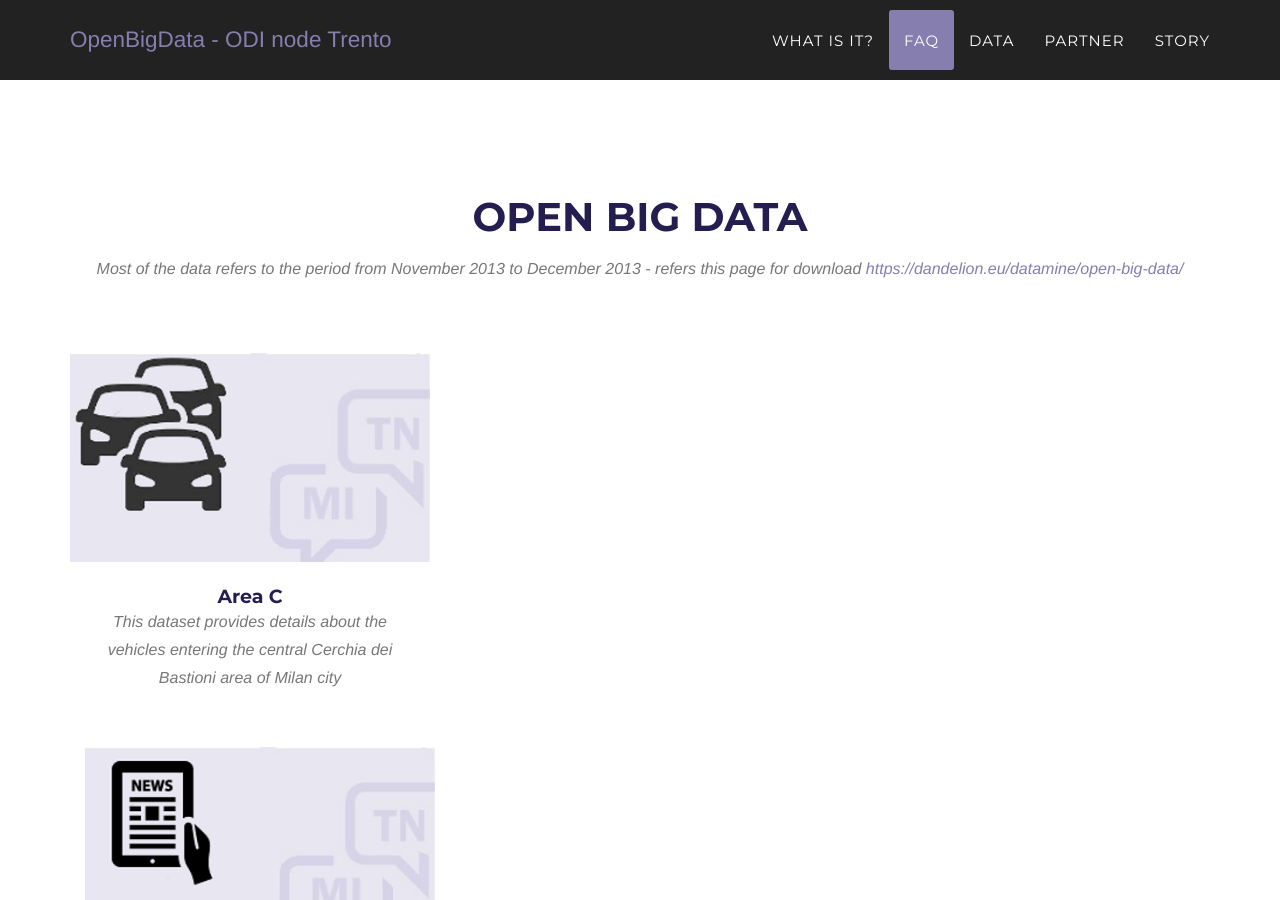
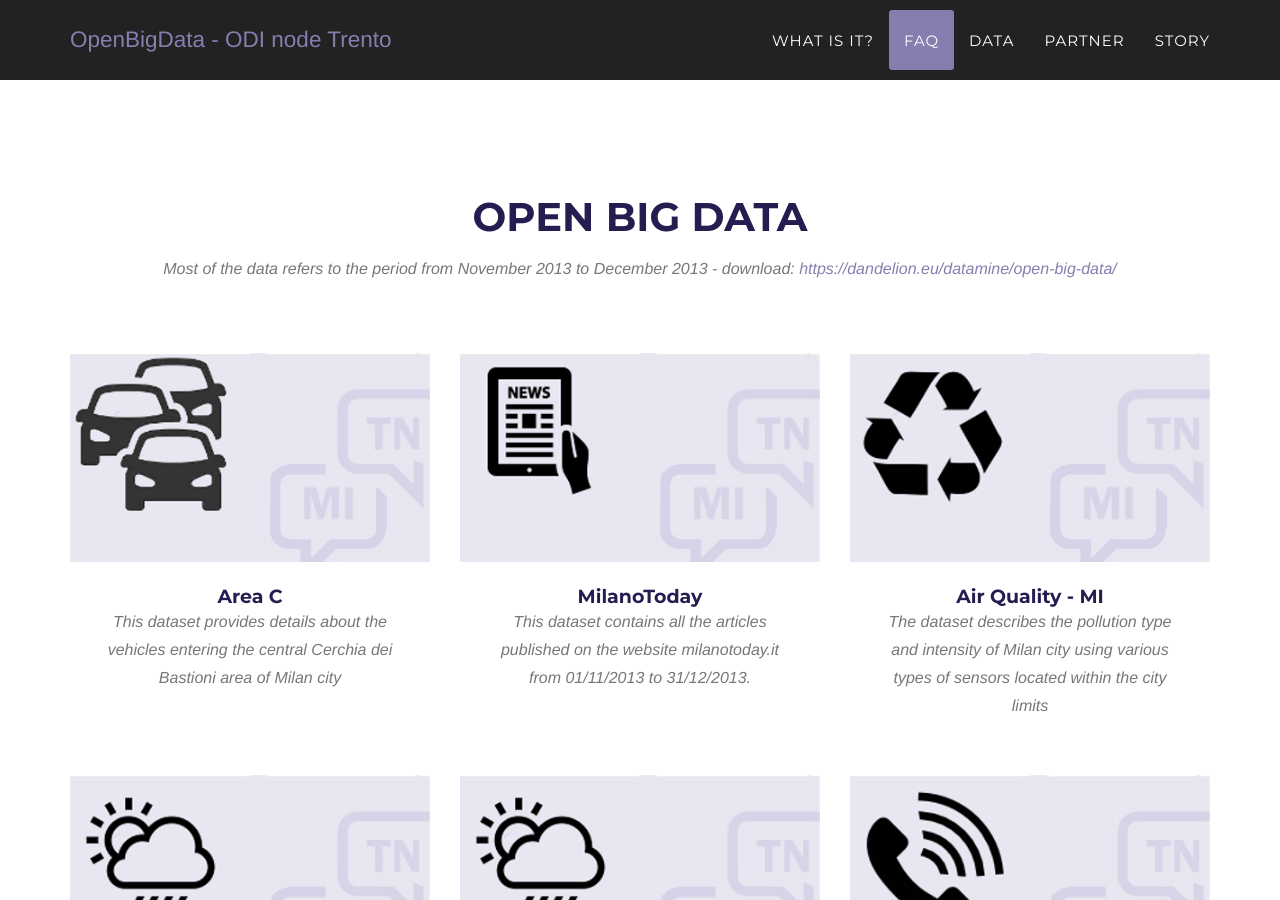
Before and after one commit to theodifbk/theodifbk.github.io, a Jekyll site: the page built from openbigdata/index.html, in a window 1280 px wide and 900 px high, scrolled down 2778 px. Built offline with Jekyll 4.4.1, drawn with Linux system fonts in a browser that asks for light colours; some web fonts are replaced; some of the changed text lies outside the part shown.

Commit message:
data updatee

```diff
--- a/_includes/openbigdata/portfolio_grid.html
+++ b/_includes/openbigdata/portfolio_grid.html
@@ -4,27 +4,28 @@
 	<div class="row">
 		<div class="col-lg-12 text-center">
 			<h2 class="section-heading">Open Big Data</h2>
-                    <h3 class="section-subheading text-muted">Most of the data refers to the period from November 2013 to December 2013 - refers this page for download <a href="https://dandelion.eu/datamine/open-big-data/">https://dandelion.eu/datamine/open-big-data/<a></h3>
+			<h3 class="section-subheading text-muted">Most of the data refers to the period from November 2013 to December 2013 - download: <a href="https://dandelion.eu/datamine/open-big-data/">https://dandelion.eu/datamine/open-big-data/<a></h3>
 		</div>
 	</div>
-		{% assign products = site.posts | category: 'openbigdata' %}
 	<div class="row">
-		{% for product in products %}
+	{% for post in site.posts %}
+		{% if post.category == 'openbigdata' %}
 		<div class="col-md-4 col-sm-6 portfolio-item">
-                    <a href="#portfolioModal{{ product.modal-id }}" class="portfolio-link" data-toggle="modal">
+			<a href="#portfolioModal{{ post.modal-id }}" class="portfolio-link" data-toggle="modal">
 			<div class="portfolio-hover">
 				<div class="portfolio-hover-content">
 					<i class="fa fa-plus fa-3x"></i>
 				</div>
 			</div>
-                        <img src="img/data/{{ product.thumbnail }}" class="img-responsive" alt="">
+				<img src="img/data/{{ post.thumbnail }}" class="img-responsive" alt="">
 			</a>
 			<div class="portfolio-caption">
-                        <h4>{{ product.title }}</h4>
-                        <p class="text-muted">{{ product.subtitle }}</p>
+				<h4>{{ post.title }}</h4>
+					<p class="text-muted">{{ post.subtitle }}</p>
 			</div>
 		</div>
-            </div>
+		{% endif %}
 	{% endfor %}
 	</div>
+</div>
 </section>
```
Lines whose indentation alone changed are shown as unchanged.
